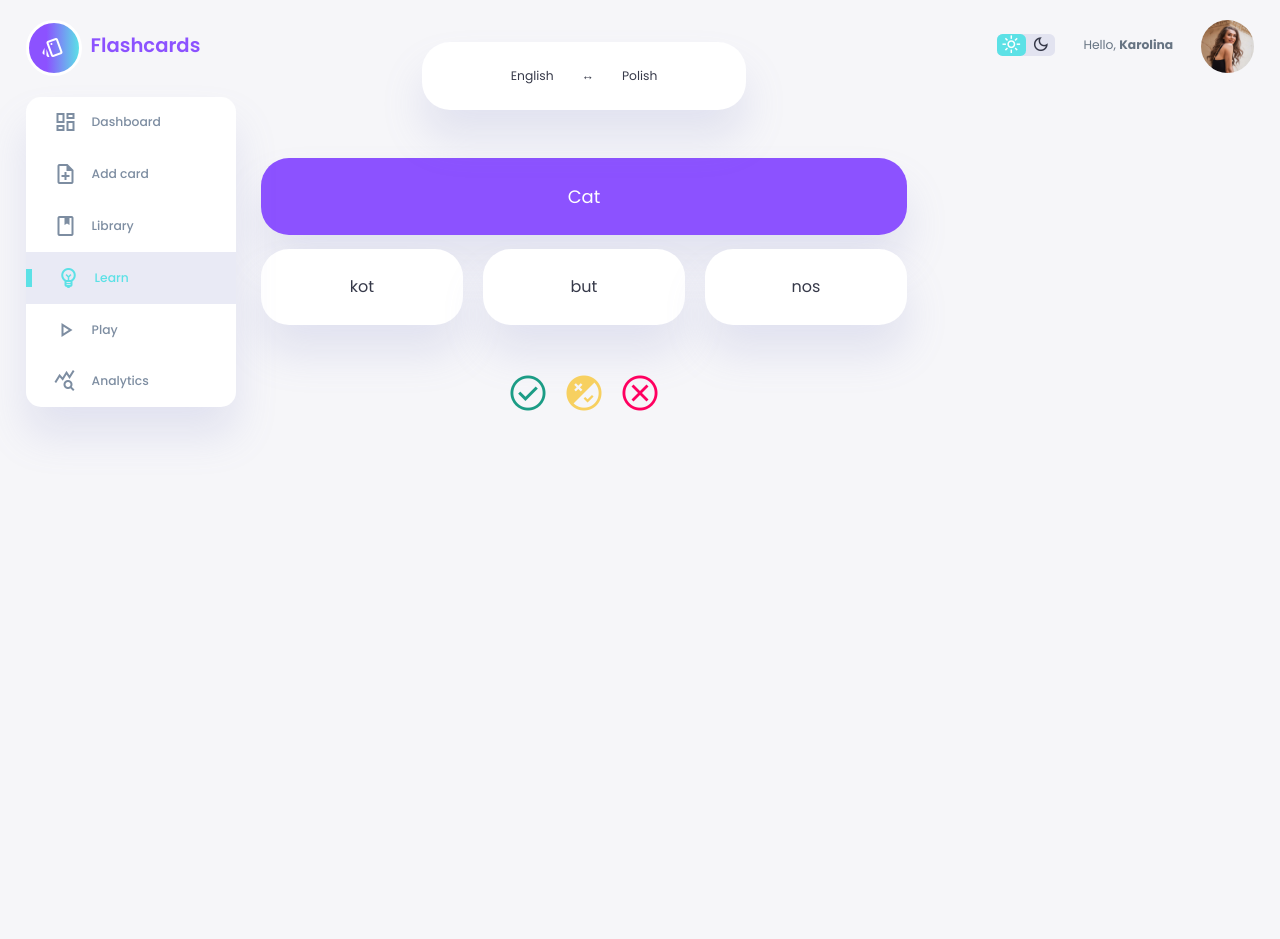
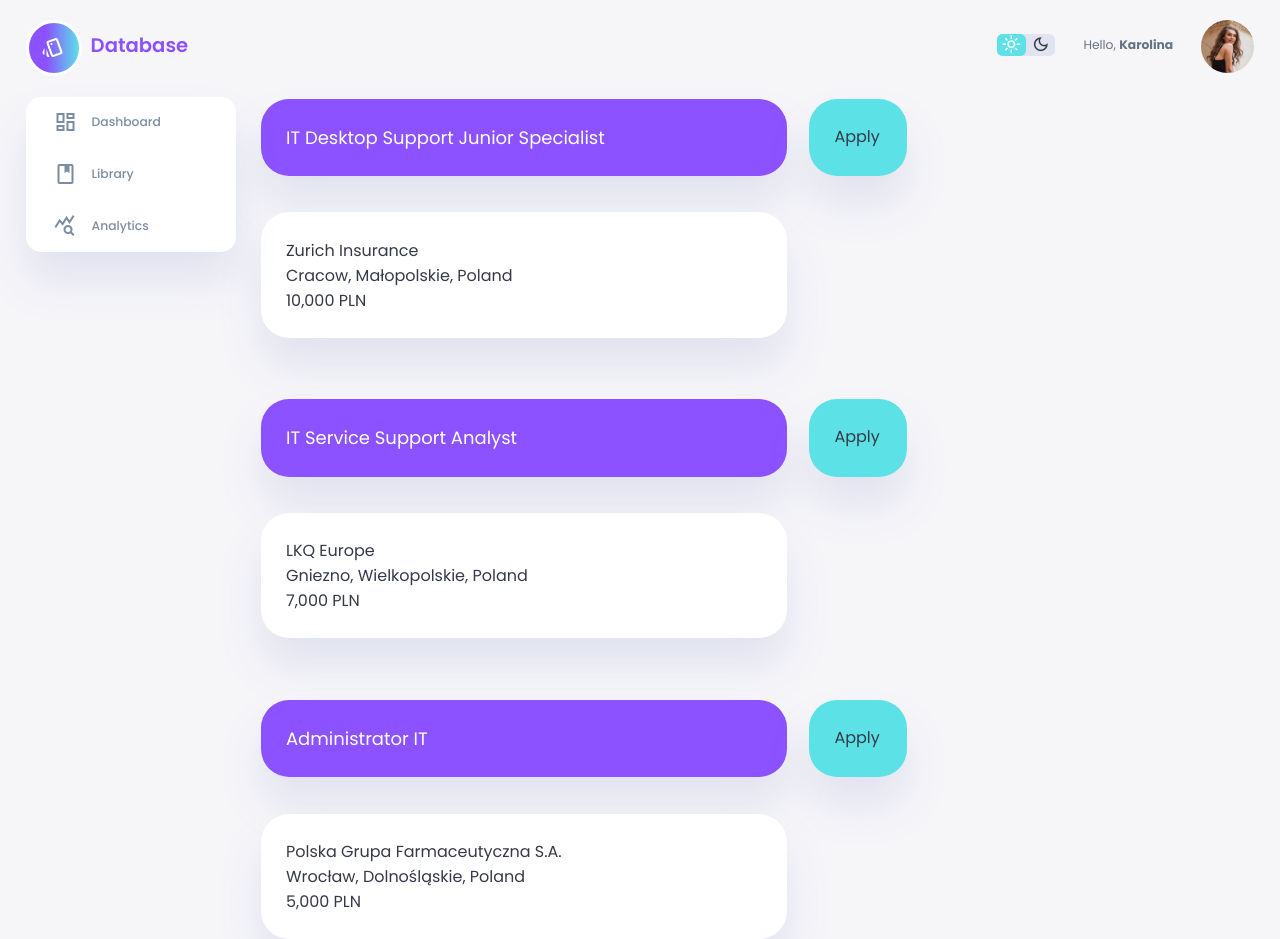
Before and after one commit to Karola-ING/Web-Database, a Flask app: page / in a window 1280 px wide. Before the commit the page ends 429 px from the top, so only its background shows below. Run offline with Flask 3, Linux system fonts and the light colour scheme.

Commit message:
Simplified layout

```diff
--- a/app.py
+++ b/app.py
@@ -2,9 +2,33 @@ from flask import Flask, render_template
 
 app = Flask(__name__)
 
+JOBS = [
+    {
+        'id': 1,
+        'title': 'IT Desktop Support Junior Specialist',
+        'location': 'Cracow, Małopolskie, Poland',
+        'company': 'Zurich Insurance',
+        'salary': '10,000 PLN'
+    },
+    {
+        'id': 2,
+        'title': 'IT Service Support Analyst',
+        'location': 'Gniezno, Wielkopolskie, Poland',
+        'company': 'LKQ Europe',
+        'salary': '7,000 PLN'
+    },
+    {
+        'id': 3,
+        'title': 'Administrator IT',
+        'location': 'Wrocław, Dolnośląskie, Poland',
+        'company': 'Polska Grupa Farmaceutyczna S.A.',
+        'salary': '5,000 PLN'
+    }
+]
+
 @app.route('/')
 def hello():
-    return render_template('index.html')
+    return render_template('index.html', jobs=JOBS)
 
 if __name__ == "__main__":
     app.run(host='0.0.0.0', debug=True, port=8000)
--- a/templates/style.css
+++ b/static/style.css
@@ -204,42 +204,19 @@ aside .sidebar a:hover {
 }
 
 main {
-    margin-top: 3.4em;
+    margin-top: 3em;
 
     justify-content: center;
 }
 
-main .choose-languages {
+main .job-offers {
+    margin-top: 3.4rem;
+    display: grid;
+    grid-template-columns: auto 7rem;
     gap: 1.6rem;
-    text-align: center;
-    display: flex;
-    justify-content: center;
 }
 
-main .language-btn {
-    width: 50%;
-    display: flex;
-    justify-content: center;
-    gap: 2rem;
-    background-color: var(--color-white);
-    padding: var(--card-padding);
-    border-radius: var(--card-border-radius);
-    box-shadow: var(--box-shadow);
-    transition: all 0.3s ease;
-    cursor: pointer;
-}
-
-main .language-btn:hover {
-    transition: all 0.3s ease;
-    box-shadow: none;
-}
-
-main .guessing-words {
-    margin-top: 3.4rem;
-
-}
-
-main .guessing-words .guess{
+main .job-offers .job-title{
     color: var(--color-white);
     background-color: var(--color-accent);
     padding: var(--card-padding);
@@ -248,24 +225,41 @@ main .guessing-words .guess{
     box-shadow: var(--box-shadow);
     cursor: pointer;
     transition: all 0.3s ease;
-    text-align: center;
+    text-align: left;
     font-size: large;
 }
 
-main .guessing-words .guess:hover {
+main .job-offers .job-title:hover {
     box-shadow: none;
+    color: var(--color-primary);
 }
 
-main .guessing-words .guesses {
+main .job-offers .apply {
     font-size: medium;
-    display: grid;
-    grid-template-columns: repeat(3, 1fr);
-    gap: 1.4rem;
+    display: inline-block;
     cursor: pointer;
-    text-align: center;
+    text-align: left;
+    background-color: var(--color-primary);
+    padding: var(--card-padding);
+    border-radius: var(--card-border-radius);
+    margin-top: 1rem;
+    box-shadow: var(--box-shadow);
+    transition: all 0.3s ease;
 }
 
-main .guessing-words .guesses > div {
+main .job-offers .apply:hover {
+    box-shadow: none;
+    color: var(--color-background);
+}
+
+main .job-offers .content {
+    display: inline-block;
+}
+
+main .job-offers .content .details {
+    font-size: medium;
+    cursor: pointer;
+    text-align: left;
     background-color: var(--color-white);
     padding: var(--card-padding);
     border-radius: var(--card-border-radius);
@@ -274,35 +268,8 @@ main .guessing-words .guesses > div {
     transition: all 0.3s ease;
 }
 
-main .guessing-words .guesses > div:hover {
+main .job-offers .content .details:hover {
     box-shadow: none;
-}
-
-main .user-rating {
-    margin-top: 3.4rem;
-    display: flex;
-    justify-content: center;
-    gap: 1rem;
-}
-
-main .user-rating > div span {
-    font-size: 3rem;
-    transition: all 0.3s ease;
-}
-main .user-rating > div span:hover {
-    font-size: 4rem;
-}
-
-main .user-rating .easy span{
-    color: var(--color-success);
-}
-
-main .user-rating .hard {
-    color: var(--color-warning);
-}
-
-main .user-rating .extreme {
-    color: var(--color-danger);
 }
 
 .right-section {
--- a/templates/index.html
+++ b/templates/index.html
@@ -4,7 +4,7 @@
     <meta charset="UTF-8">
     <meta name="viewport" content="width=device-width, initial-scale=1.0">
     <link rel="stylesheet" href="https://fonts.googleapis.com/css2?family=Material+Symbols+Outlined" />
-    <link rel="stylesheet" href="./style.css" />
+    <link rel="stylesheet" href="/static/style.css">
     <title>Web Database | Karola-ING</title>
 </head>
 <body>
@@ -16,7 +16,7 @@
                     <span class="material-symbols-outlined" id="logo">
                         style
                         </span>
-                    <h2><a href="#">Flashcards</a></h2>
+                    <h2><a href="#">Database</a></h2>
                 </div>
                 <div class="close" id="blose-btn">
                     <span class="material-symbols-outlined">
@@ -34,27 +34,9 @@
                 </a>
                 <a href="#">
                     <span class="material-symbols-outlined">
-                        note_add
-                    </span>
-                    <h3>Add card</h3>
-                </a>
-                <a href="#">
-                    <span class="material-symbols-outlined">
                         book
                     </span>
                     <h3>Library</h3>
-                </a>
-                <a href="#" class="active">
-                    <span class="material-symbols-outlined">
-                        emoji_objects
-                    </span>
-                    <h3>Learn</h3>
-                </a>
-                <a href="#">
-                    <span class="material-symbols-outlined">
-                        play_arrow
-                    </span>
-                    <h3>Play</h3>
                 </a>
                 <a href="#">
                     <span class="material-symbols-outlined">
@@ -69,55 +51,31 @@
 
         <!-- Main content -->
         <main>
-            <div class="choose-languages">
-                <div class="language-btn">
-                    <div class="language-learn">
-                        English
-                    </div>
-                    <div class="switch">
-                        ↔
-                    </div>
 
-                    <div class="language-known">
-                        Polish
+            {% for job in jobs %}
+            <div class="job-offers">
+                <div class="job-title">
+                    {{job['title']}}
+                </div>
+                <div class="apply">
+                    Apply
+                </div>
+                <div class="content">
+                    <div class="details">
+                        <div class="company">
+                        {{job['company']}}
+                        </div>
+                        <div class="location">
+                            {{job['location']}}
+                        </div>
+                        <div class="salary">
+                            {{job['salary']}}
+                        </div>
                     </div>
                 </div>
             </div>
+            {% endfor %}
 
-            <div class="guessing-words">
-                <div class="guess">
-                    Cat
-                </div>
-                <div class="guesses">
-                    <div class="guess-1">
-                        kot
-                    </div>
-                    <div class="guess-2">
-                        but
-                    </div>
-                    <div class="guess-3">
-                        nos
-                    </div>
-                </div>
-            </div>
-
-            <div class="user-rating">
-                <div class="easy">
-                    <span class="material-symbols-outlined">
-                        check_circle
-                    </span>
-                </div>
-                <div class="hard">
-                    <span class="material-symbols-outlined">
-                        flaky
-                    </span>
-                </div>
-                <div class="extreme">
-                    <span class="material-symbols-outlined">
-                        cancel
-                    </span>
-                </div>
-            </div>
         </main>
         <!-- End of main content -->
 
@@ -155,6 +113,6 @@
 
     </div>
 
-    <script src="./index.js"></script>
+    <script src="/static/index.js"></script>
 </body>
 </html>
```
Also changed, not shown: static/index.js (added), templates/index.js (deleted).
